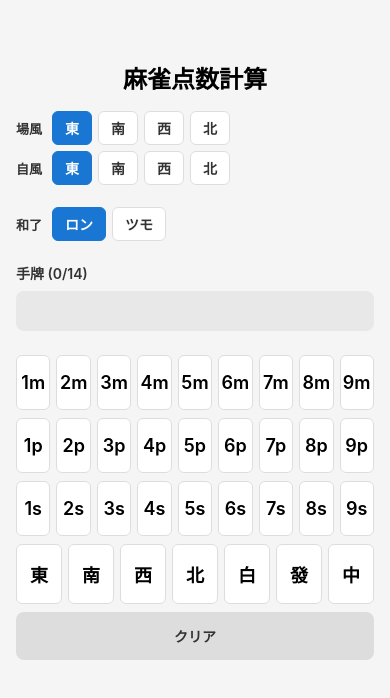
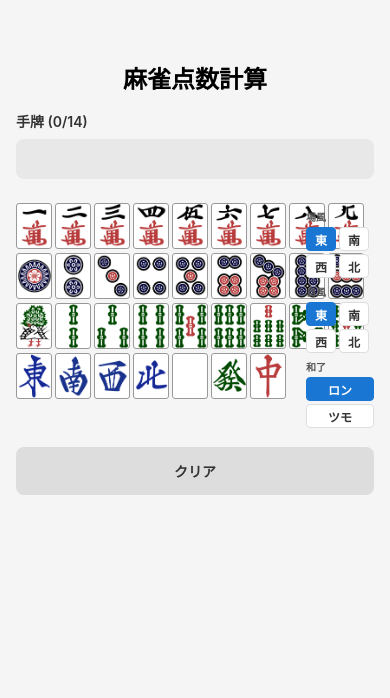
Before and after one commit to terumichi1209/mahjong-calc, a React Native app: screen / in a window 390 px wide. Shown: the top 698 px of the page. Built offline with nearby package versions, Linux system fonts and the light colour scheme.

Commit message:
Move wind/win controls to right of tile picker, unify tile sizes

```diff
--- a/App.tsx
+++ b/App.tsx
@@ -163,63 +163,6 @@ export default function App() {
       <ScrollView style={styles.scrollView} showsVerticalScrollIndicator={false}>
         <Text style={styles.title}>麻雀点数計算</Text>
 
-        <View style={styles.windContainer}>
-          <View style={styles.windRow}>
-            <Text style={styles.windLabel}>場風</Text>
-            {WINDS.map(({ honor, label }) => (
-              <TouchableOpacity
-                key={honor}
-                style={[styles.windButton, bakaze === honor && styles.windButtonActive]}
-                onPress={() => setBakaze(honor)}
-              >
-                <Text
-                  style={[styles.windButtonText, bakaze === honor && styles.windButtonTextActive]}
-                >
-                  {label}
-                </Text>
-              </TouchableOpacity>
-            ))}
-          </View>
-          <View style={styles.windRow}>
-            <Text style={styles.windLabel}>自風</Text>
-            {WINDS.map(({ honor, label }) => (
-              <TouchableOpacity
-                key={honor}
-                style={[styles.windButton, jikaze === honor && styles.windButtonActive]}
-                onPress={() => setJikaze(honor)}
-              >
-                <Text
-                  style={[styles.windButtonText, jikaze === honor && styles.windButtonTextActive]}
-                >
-                  {label}
-                </Text>
-              </TouchableOpacity>
-            ))}
-          </View>
-        </View>
-
-        <View style={styles.windContainer}>
-          <View style={styles.windRow}>
-            <Text style={styles.windLabel}>和了</Text>
-            {(['ron', 'tsumo'] as WinMethod[]).map((method) => (
-              <TouchableOpacity
-                key={method}
-                style={[styles.windButton, winMethod === method && styles.windButtonActive]}
-                onPress={() => setWinMethod(method)}
-              >
-                <Text
-                  style={[
-                    styles.windButtonText,
-                    winMethod === method && styles.windButtonTextActive,
-                  ]}
-                >
-                  {method === 'ron' ? 'ロン' : 'ツモ'}
-                </Text>
-              </TouchableOpacity>
-            ))}
-          </View>
-        </View>
-
         <View style={styles.handContainer}>
           <Text style={styles.label}>手牌 ({totalCount}/14)</Text>
           <View style={styles.tilesRow}>
@@ -243,52 +186,84 @@ export default function App() {
           </View>
         </View>
 
-        <View style={styles.pickerRow}>
+        <View style={styles.pickerWithControls}>
+          <View style={styles.pickerColumn}>
+            {(['manzu', 'pinzu', 'souzu'] as Suit[]).map((suit) => (
+              <View key={suit} style={styles.pickerRow}>
                 {([1, 2, 3, 4, 5, 6, 7, 8, 9] as TileValue[]).map((value) => (
                   <TouchableOpacity
                     key={value}
                     style={styles.tileButton}
-              onPress={() => selectNumberTile('manzu', value)}
+                    onPress={() => selectNumberTile(suit, value)}
                   >
-              <Text style={styles.tileButtonText}>{value}m</Text>
+                    <Image
+                      source={TILE_IMAGES[tileImageKey({ type: 'number', suit, value })]}
+                      style={styles.tileButtonImage}
+                    />
                   </TouchableOpacity>
                 ))}
               </View>
-
+            ))}
             <View style={styles.pickerRow}>
-          {([1, 2, 3, 4, 5, 6, 7, 8, 9] as TileValue[]).map((value) => (
-            <TouchableOpacity
-              key={value}
-              style={styles.tileButton}
-              onPress={() => selectNumberTile('pinzu', value)}
-            >
-              <Text style={styles.tileButtonText}>{value}p</Text>
-            </TouchableOpacity>
-          ))}
-        </View>
-
-        <View style={styles.pickerRow}>
-          {([1, 2, 3, 4, 5, 6, 7, 8, 9] as TileValue[]).map((value) => (
-            <TouchableOpacity
-              key={value}
-              style={styles.tileButton}
-              onPress={() => selectNumberTile('souzu', value)}
-            >
-              <Text style={styles.tileButtonText}>{value}s</Text>
-            </TouchableOpacity>
-          ))}
-        </View>
-
-        <View style={styles.pickerRow}>
-          {HONORS.map(({ honor, label }) => (
+              {HONORS.map(({ honor }) => (
                 <TouchableOpacity
                   key={honor}
                   style={styles.tileButton}
                   onPress={() => selectHonorTile(honor)}
                 >
-              <Text style={styles.tileButtonText}>{label}</Text>
+                  <Image
+                    source={TILE_IMAGES[tileImageKey({ type: 'honor', honor })]}
+                    style={styles.tileButtonImage}
+                  />
                 </TouchableOpacity>
               ))}
+            </View>
+          </View>
+
+          <View style={styles.sideControls}>
+            <Text style={styles.sideLabel}>場風</Text>
+            <View style={styles.sideWindGrid}>
+              {WINDS.map(({ honor, label }) => (
+                <TouchableOpacity
+                  key={honor}
+                  style={[styles.sideBtn, bakaze === honor && styles.sideBtnActive]}
+                  onPress={() => setBakaze(honor)}
+                >
+                  <Text style={[styles.sideBtnText, bakaze === honor && styles.sideBtnTextActive]}>
+                    {label}
+                  </Text>
+                </TouchableOpacity>
+              ))}
+            </View>
+            <Text style={styles.sideLabel}>自風</Text>
+            <View style={styles.sideWindGrid}>
+              {WINDS.map(({ honor, label }) => (
+                <TouchableOpacity
+                  key={honor}
+                  style={[styles.sideBtn, jikaze === honor && styles.sideBtnActive]}
+                  onPress={() => setJikaze(honor)}
+                >
+                  <Text style={[styles.sideBtnText, jikaze === honor && styles.sideBtnTextActive]}>
+                    {label}
+                  </Text>
+                </TouchableOpacity>
+              ))}
+            </View>
+            <Text style={styles.sideLabel}>和了</Text>
+            {(['ron', 'tsumo'] as WinMethod[]).map((method) => (
+              <TouchableOpacity
+                key={method}
+                style={[styles.sideMethodBtn, winMethod === method && styles.sideBtnActive]}
+                onPress={() => setWinMethod(method)}
+              >
+                <Text
+                  style={[styles.sideBtnText, winMethod === method && styles.sideBtnTextActive]}
+                >
+                  {method === 'ron' ? 'ロン' : 'ツモ'}
+                </Text>
+              </TouchableOpacity>
+            ))}
+          </View>
         </View>
 
         <View style={styles.actionContainer}>
@@ -354,41 +329,6 @@ const styles = StyleSheet.create({
     marginBottom: 8,
     color: '#333',
   },
-  windContainer: {
-    marginBottom: 16,
-  },
-  windRow: {
-    flexDirection: 'row',
-    alignItems: 'center',
-    gap: 6,
-    marginBottom: 6,
-  },
-  windLabel: {
-    fontSize: 13,
-    fontWeight: '600',
-    color: '#333',
-    width: 30,
-  },
-  windButton: {
-    paddingHorizontal: 12,
-    paddingVertical: 6,
-    borderRadius: 6,
-    borderWidth: 1,
-    borderColor: '#ddd',
-    backgroundColor: '#fff',
-  },
-  windButtonActive: {
-    backgroundColor: '#1976D2',
-    borderColor: '#1976D2',
-  },
-  windButtonText: {
-    fontSize: 14,
-    fontWeight: '600',
-    color: '#333',
-  },
-  windButtonTextActive: {
-    color: '#fff',
-  },
   handContainer: {
     marginBottom: 24,
   },
@@ -402,7 +342,10 @@ const styles = StyleSheet.create({
     borderRadius: 8,
   },
   selectedTile: {
-    padding: 0,
+    backgroundColor: '#fff',
+    borderWidth: 1,
+    borderColor: '#999',
+    borderRadius: 3,
   },
   winTileSeparator: {
     width: 2,
@@ -417,27 +360,81 @@ const styles = StyleSheet.create({
     borderRadius: 4,
   },
   tileImage: {
-    width: 40,
-    height: 52,
+    width: 28,
+    height: 37,
     resizeMode: 'contain',
+  },
+  pickerWithControls: {
+    flexDirection: 'row',
+    gap: 8,
+    marginBottom: 16,
+  },
+  pickerColumn: {
+    flex: 1,
   },
   pickerRow: {
     flexDirection: 'row',
-    gap: 6,
-    marginBottom: 8,
+    gap: 3,
+    marginBottom: 4,
   },
   tileButton: {
-    flex: 1,
+    alignItems: 'center',
     backgroundColor: '#fff',
-    paddingVertical: 16,
-    borderRadius: 6,
+    borderWidth: 1,
+    borderColor: '#999',
+    borderRadius: 3,
+  },
+  tileButtonImage: {
+    width: 34,
+    height: 44,
+    resizeMode: 'contain',
+  },
+  sideControls: {
+    width: 68,
+  },
+  sideLabel: {
+    fontSize: 10,
+    fontWeight: '600',
+    color: '#555',
+    marginTop: 6,
+    marginBottom: 3,
+  },
+  sideWindGrid: {
+    flexDirection: 'row',
+    flexWrap: 'wrap',
+    gap: 3,
+  },
+  sideBtn: {
+    width: 30,
+    height: 24,
+    borderRadius: 4,
     borderWidth: 1,
     borderColor: '#ddd',
+    backgroundColor: '#fff',
     alignItems: 'center',
+    justifyContent: 'center',
   },
-  tileButtonText: {
-    fontSize: 18,
+  sideBtnActive: {
+    backgroundColor: '#1976D2',
+    borderColor: '#1976D2',
+  },
+  sideBtnText: {
+    fontSize: 12,
     fontWeight: '600',
+    color: '#333',
+  },
+  sideBtnTextActive: {
+    color: '#fff',
+  },
+  sideMethodBtn: {
+    height: 24,
+    borderRadius: 4,
+    borderWidth: 1,
+    borderColor: '#ddd',
+    backgroundColor: '#fff',
+    alignItems: 'center',
+    justifyContent: 'center',
+    marginBottom: 3,
   },
   actionContainer: {
     flexDirection: 'row',
```
Lines whose indentation alone changed are shown as unchanged.
